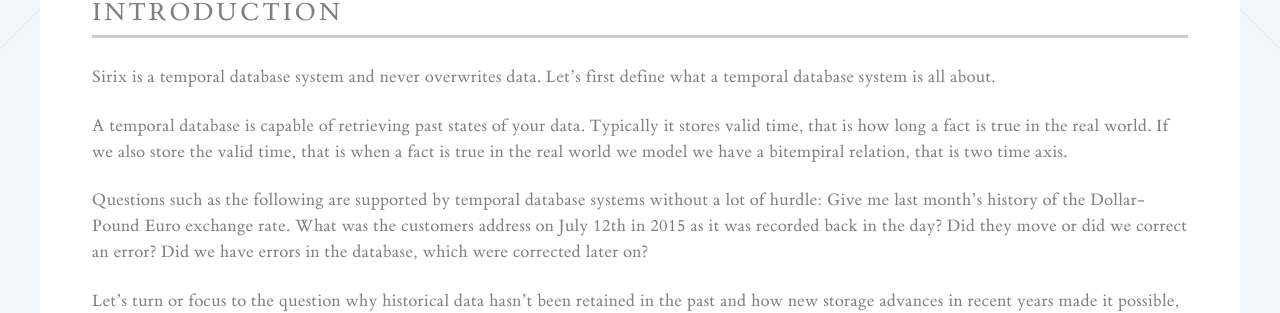
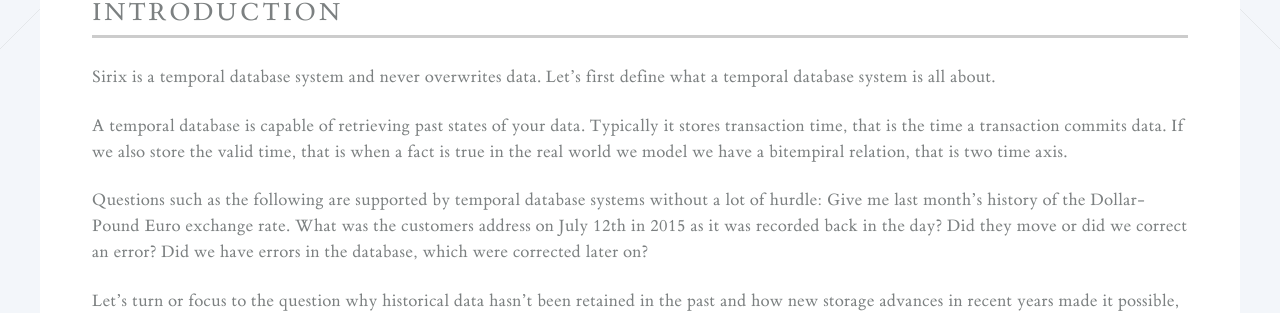
Before and after one commit to sirixdb/sirixdb.github.io, a Jekyll site: the page built from concepts.md, in a window 1280 px wide and 900 px high. Shown: the part 384-697 px from the top of the window. Built offline with Jekyll 4.4.1, drawn with Linux system fonts in a browser that asks for light colours; our own code applies the rules of GitHub Pages for plain Markdown files.

Commit message:
Update concepts.md

```diff
--- a/concepts.md
+++ b/concepts.md
@@ -6,7 +6,7 @@
 ## Introduction
 Sirix is a temporal database system and never overwrites data. Let's first define what a temporal database system is all about.
 
-A temporal database is capable of retrieving past states of your data. Typically it stores valid time, that is how long a fact is true in the real world. If we also store the valid time, that is when a fact is true in the real world we model we have a bitempiral relation, that is two time axis.
+A temporal database is capable of retrieving past states of your data. Typically it stores transaction time, that is the time a transaction commits data. If we also store the valid time, that is when a fact is true in the real world we model we have a bitempiral relation, that is two time axis.
 
 Questions such as the following are supported by temporal database systems without a lot of hurdle: Give me last month's history of the Dollar-Pound Euro exchange rate. What was the customers address on July 12th in 2015 as it was recorded back in the day? Did they move or did we correct an error? Did we have errors in the database, which were corrected later on?
 
```
